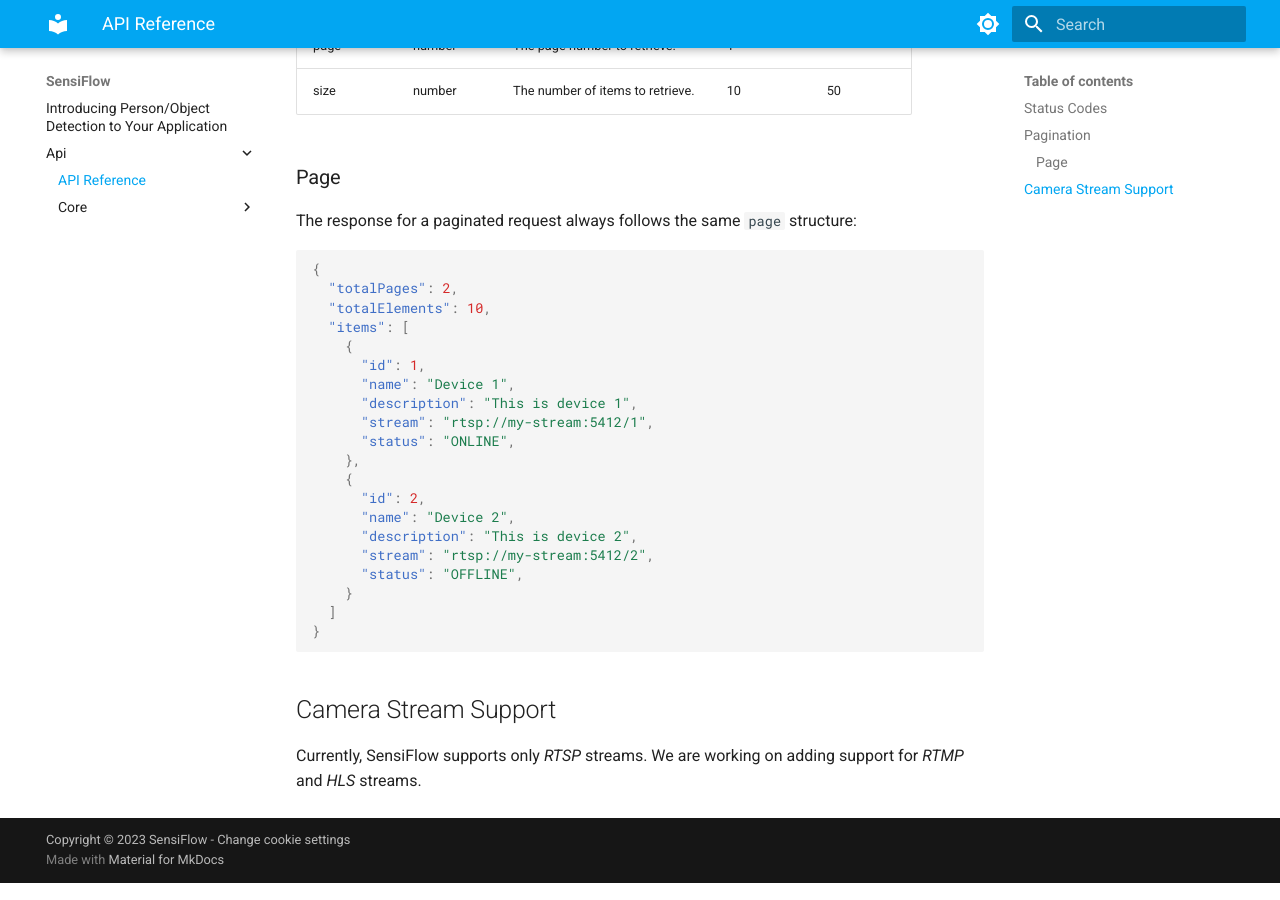
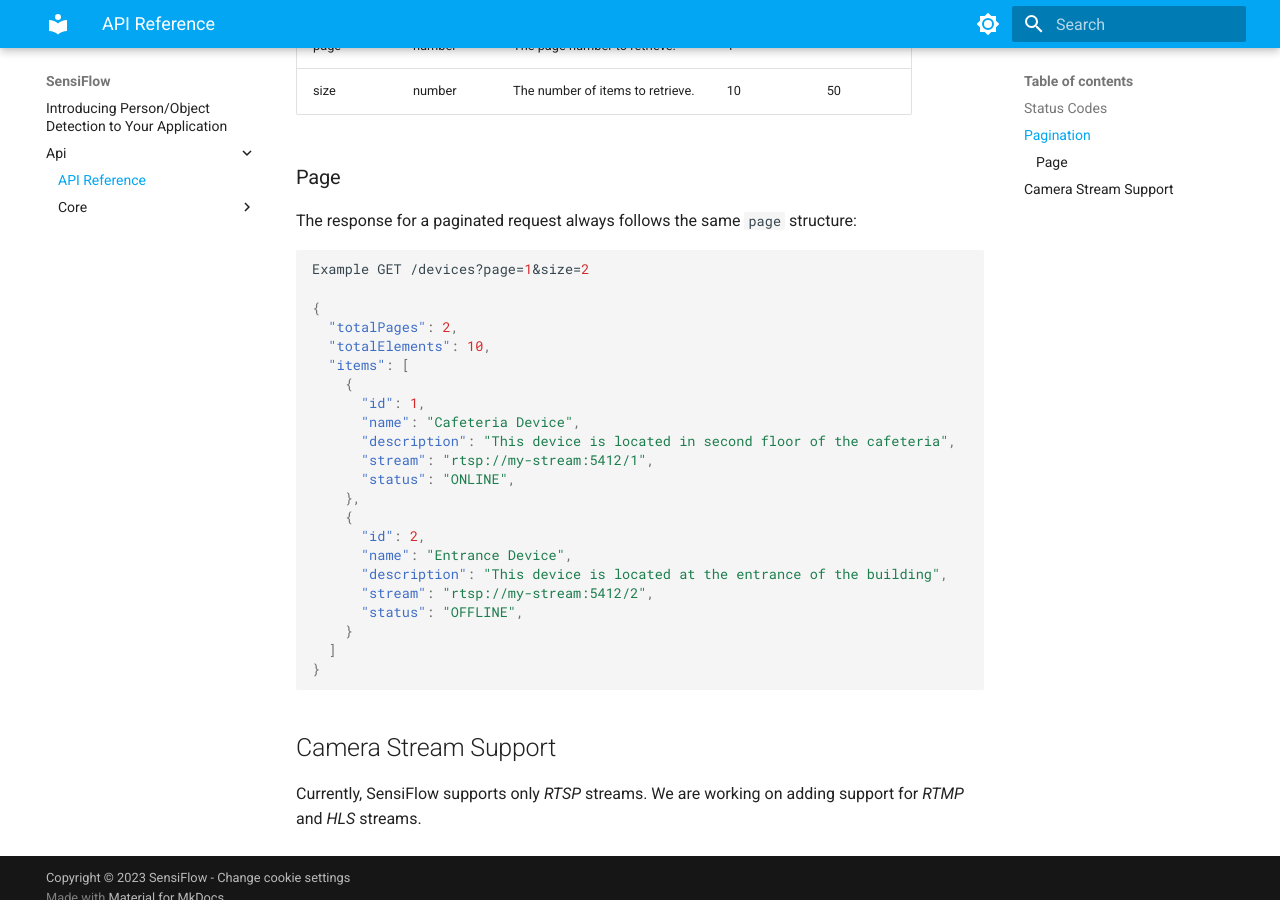
Before and after one commit to sensiflow/main, an MkDocs documentation site: the page built from docs/docs/api/reference.md, in a window 1280 px wide and 900 px high, scrolled down 1098 px. Built offline with MkDocs 1.6.1 and Material for MkDocs 9.7.7, drawn with Linux system fonts in a browser that asks for light colours.

````diff
--- a/docs/docs/api/Introduction.md
+++ b/docs/docs/api/reference.md
@@ -30,21 +30,24 @@
 The response for a paginated request always follows the same `page` structure:
 
 ```json
+
+Example GET /devices?page=1&size=2
+
 {
   "totalPages": 2,
   "totalElements": 10,
   "items": [
     {
       "id": 1,
-      "name": "Device 1",
-      "description": "This is device 1",
+      "name": "Cafeteria Device",
+      "description": "This device is located in second floor of the cafeteria",
       "stream": "rtsp://my-stream:5412/1",
       "status": "ONLINE",
     },
     {
       "id": 2,
-      "name": "Device 2",
-      "description": "This is device 2",
+      "name": "Entrance Device",
+      "description": "This device is located at the entrance of the building",
       "stream": "rtsp://my-stream:5412/2",
       "status": "OFFLINE",
     }
````
Also changed, not shown: docs/docs/api/core/device/general.md (+3 -6 lines), docs/how-to-serve.md (added, +25 -0 lines), docs/docs/index.md (line endings or trailing spaces).
